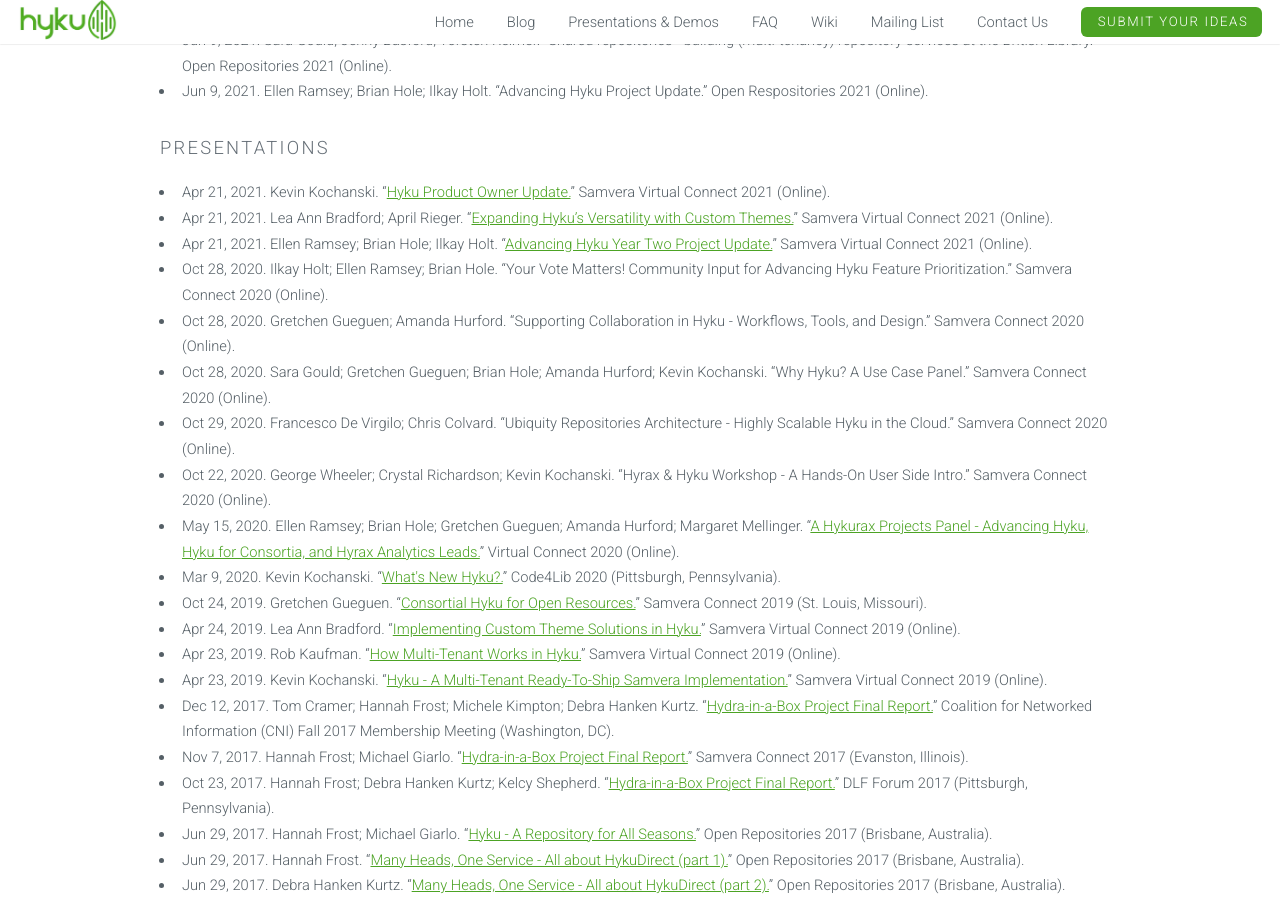
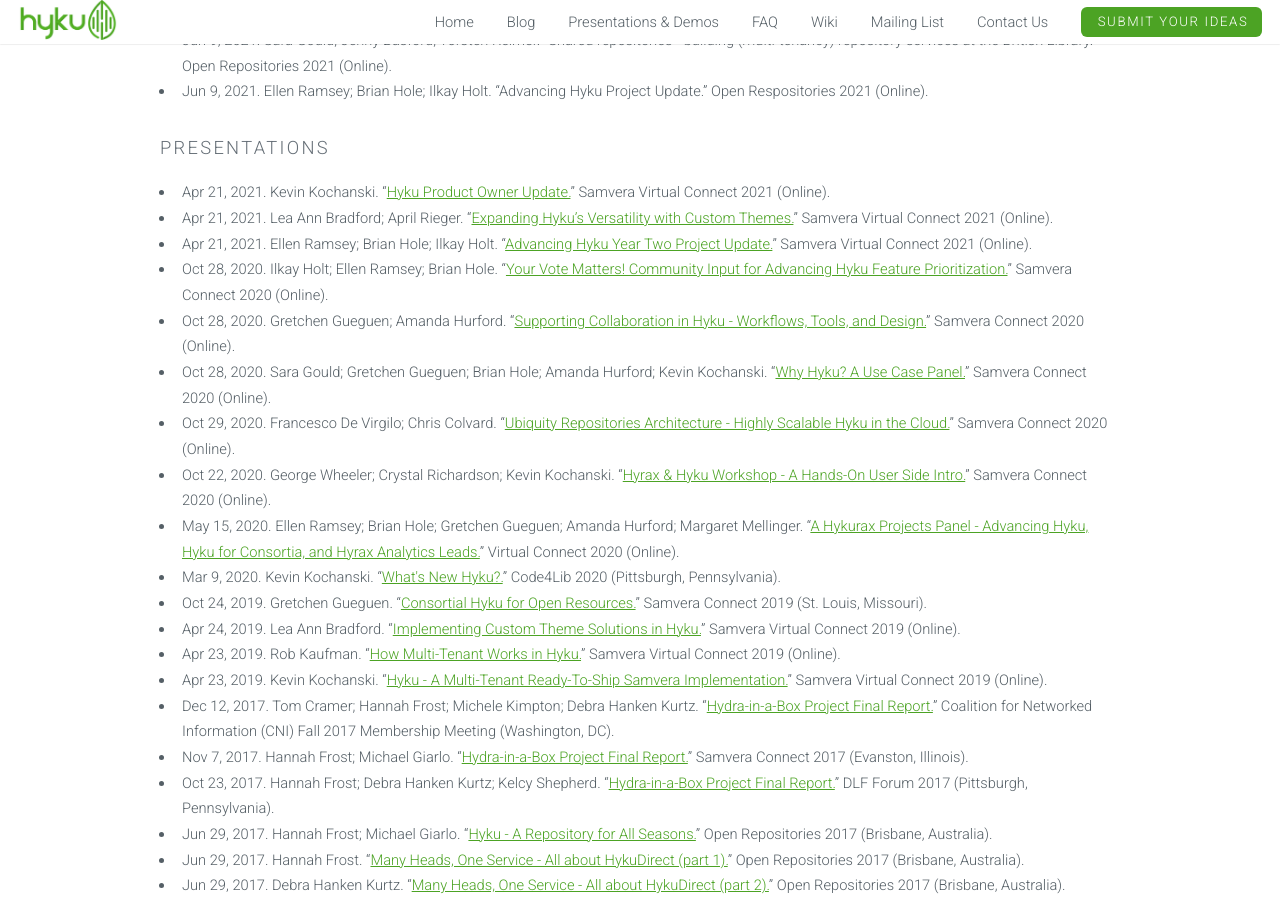
Before and after one commit to samvera-labs/hyku.github.io, a Jekyll site: the page built from presentations.html, in a window 1280 px wide and 900 px high, scrolled down 379 px. Built offline with Jekyll 4.4.1, drawn with Linux system fonts in a browser that asks for light colours; nearby versions of some CDN libraries; library files that are not in the unit come from our copies; part of the change alters nothing that is shown.

```diff
--- a/_data/previous_presentations.yml
+++ b/_data/previous_presentations.yml
@@ -30,7 +30,7 @@
   event: Samvera Connect 2020
   location: "Online"
   date: 2020-10-28
-  url:
+  url: https://www.youtube.com/watch?v=bdLmKu8Cn1s
 - title: Supporting Collaboration in Hyku - Workflows, Tools, and Design
   presenters:
     - Gretchen Gueguen
@@ -38,7 +38,7 @@
   event: Samvera Connect 2020
   location: "Online"
   date: 2020-10-28
-  url:
+  url: https://www.youtube.com/watch?v=8Posn_Niv2Q
 - title: Why Hyku?  A Use Case Panel
   presenters:
     - Sara Gould
@@ -49,7 +49,7 @@
   event: Samvera Connect 2020
   location: "Online"
   date: 2020-10-28
-  url:
+  url: https://www.youtube.com/watch?v=bn_pTduDTfo
 - title: Ubiquity Repositories Architecture - Highly Scalable Hyku in the Cloud
   presenters:
     - Francesco De Virgilo
@@ -57,7 +57,7 @@
   event: Samvera Connect 2020
   location: "Online"
   date: 2020-10-29
-  url:
+  url: https://www.youtube.com/watch?v=nOvP7RSYP4c&feature=youtu.be
 - title: Hyrax & Hyku Workshop - A Hands-On User Side Intro
   presenters:
     - George Wheeler
@@ -66,7 +66,7 @@
   event: Samvera Connect 2020
   location: "Online"
   date: 2020-10-22
-  url:
+  url: https://docs.google.com/presentation/d/1JN7BCVZztoi0BSDKoVjNJECvpi4o7DRjKySgxbSjiQo/edit?usp=sharing
 - title: A Hykurax Projects Panel - Advancing Hyku, Hyku for Consortia, and Hyrax Analytics Leads
   presenters:
     - Ellen Ramsey
```
